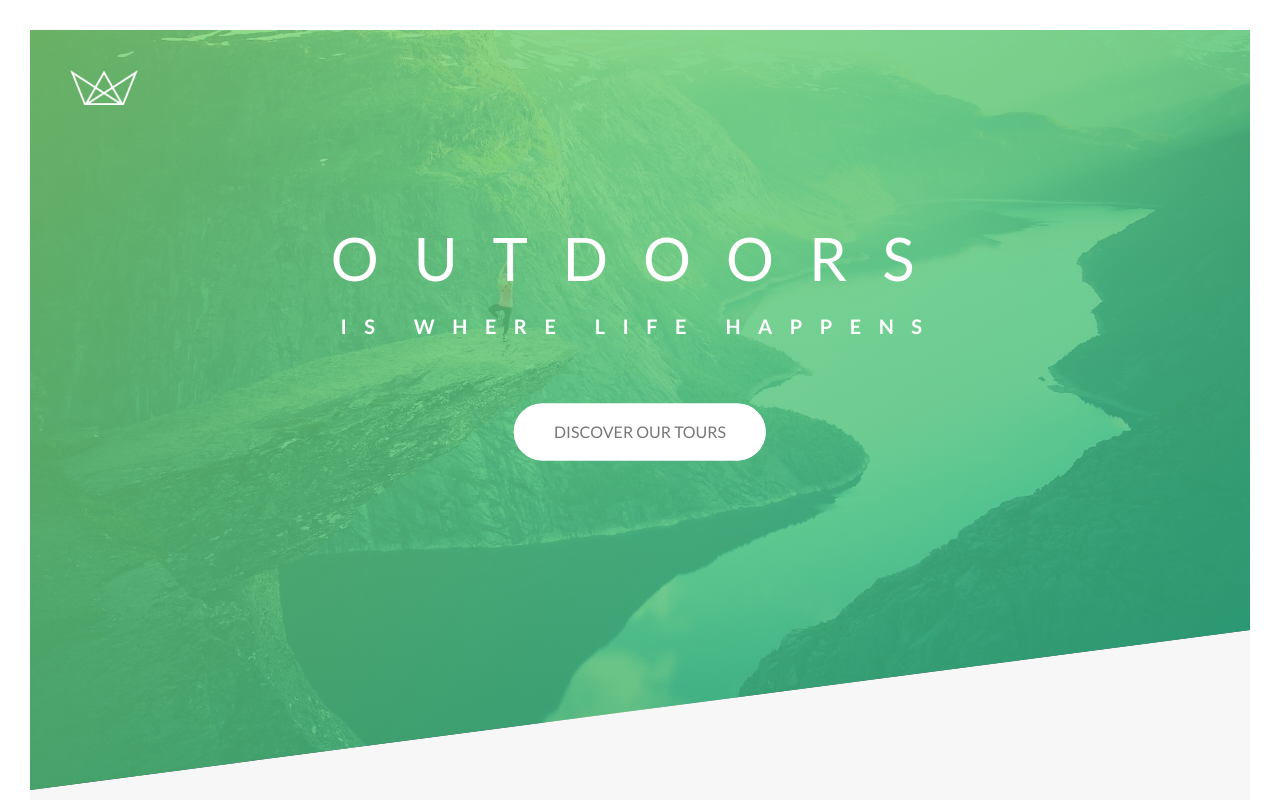
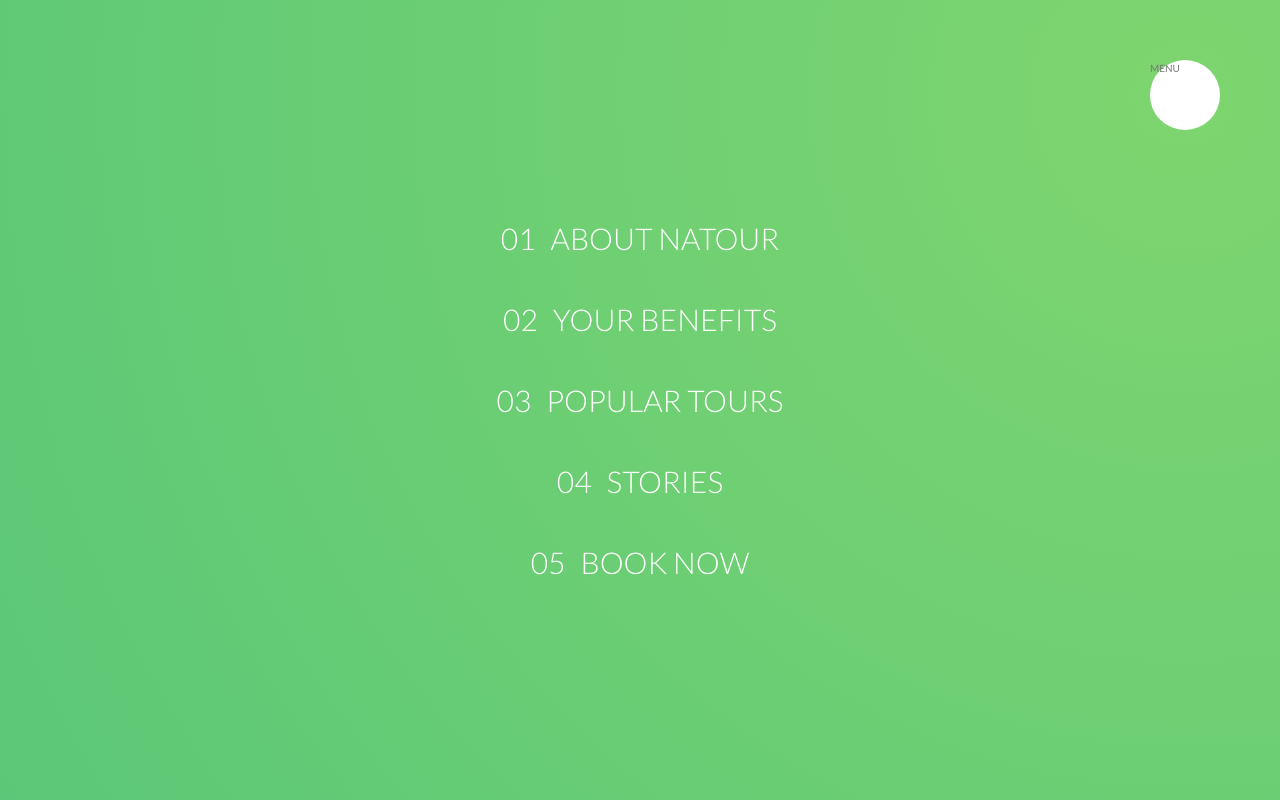
Before and after one commit to dragoscherches/Natours, a website: page index.html in a window 1280 px wide. Shown: the top 800 px of the page. Drawn offline with Linux system fonts and the light colour scheme.

Commit message:
Started working on navigation

```diff
--- a/index.html
+++ b/index.html
@@ -13,6 +13,34 @@
     <title>Natours | Exciting tours for adventurous people</title>
 </head>
 <body>
+    <div class="navigation">
+        <input type="checkbox" class="navigation__checkbox" id="navi-toggle">
+
+        <label for="navi-toggle" class="navigation__button">MENU</label>
+
+        <div class="navigation__background">&nbsp;</div>
+
+        <nav class="navigation__nav">
+            <ul class="navigation__list">
+                <li class="navigation__item">
+                    <a href="#" class="navigation__link"><span>01</span>About Natour</a>
+                </li>
+                <li class="navigation__item">
+                    <a href="#" class="navigation__link"><span>02</span>Your benefits</a>
+                </li>
+                <li class="navigation__item">
+                    <a href="#" class="navigation__link"><span>03</span>Popular tours</a>
+                </li>
+                <li class="navigation__item">
+                    <a href="#" class="navigation__link"><span>04</span>Stories</a>
+                </li>
+                <li class="navigation__item">
+                    <a href="#" class="navigation__link"><span>05</span>Book now</a>
+                </li>
+            </ul>
+        </nav>
+    </div>
+
     <header class="header">
         <div class="header__logo-box">
             <img src="img/logo-white.png" alt="logo"  class="header__logo">
--- a/sass/abstracts/_mixins.scss
+++ b/sass/abstracts/_mixins.scss
@@ -5,3 +5,10 @@
         clear: both;
     }
 }
+
+@mixin position-center{
+    position: absolute;
+    top: 50%;
+    left: 50%;
+    transform: translate(-50%, -50%);
+}
--- /dev/null
+++ b/sass/layout/_navigation.scss
@@ -0,0 +1,80 @@
+.navigation{
+
+
+    &__checkbox{
+        display: none;
+    }
+
+    &__button{
+        background-color: $color-white;
+        height: 7rem;
+        width: 7rem;
+        position: fixed;
+        top: 6rem;
+        right: 6rem;
+        border-radius: 50%;
+        z-index: 2000;
+    }
+
+    &__background{
+        height: 6rem;
+        width: 6rem;
+        border-radius: 50%;
+        position: fixed;
+        top: 6.5rem;
+        right: 6.5rem;
+        background-image: radial-gradient($color-primary-light, $color-primary-dark);
+        z-index: 1000;
+
+        transform: scale(80);
+    }
+
+    &__nav{
+        height: 100vh;
+        width: 100%;
+        position: fixed;
+        top: 0;
+        right: 0;
+        z-index: 1500;
+    }
+
+    &__list{
+        @include position-center;
+        list-style: none;
+        text-align: center;
+
+    }
+
+    &__item{
+        margin: 1rem;
+    }
+
+    &__link{
+
+        &:link,
+        &:visited{
+        display: inline-block;
+        font-size: 3rem;
+        font-weight: 300;
+        padding: 1rem 2rem;
+        color: $color-white;
+        text-decoration: none;
+        text-transform: uppercase;
+        background-image: linear-gradient(120deg, transparent 0%, transparent 50%, $color-white 50%);
+        background-size: 230%;
+        transition: all .4s;
+
+        span{
+            margin-right: 1.5rem;
+            display: inline-block;
+        }
+        }
+
+        &:hover,
+        &:active{
+            background-position: 100%;
+            color: $color-primary;
+            transform: translateX(1rem);
+        }
+    }
+}
--- a/sass/main.scss
+++ b/sass/main.scss
@@ -19,5 +19,6 @@
 @import "layout/footer";
 @import "layout/grid";
 @import "layout/headers";
+@import "layout/navigation";
 
 @import "pages/home";
```
Also changed, not shown: css/style.css.
